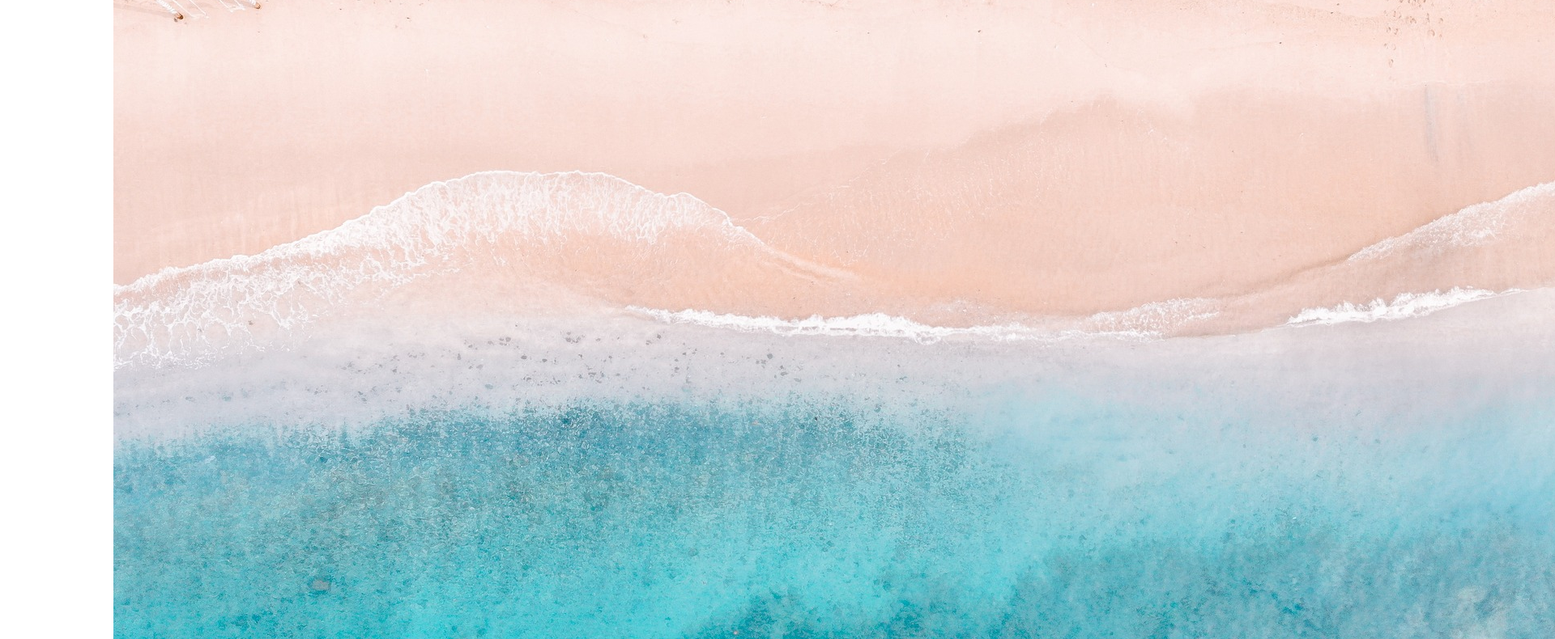
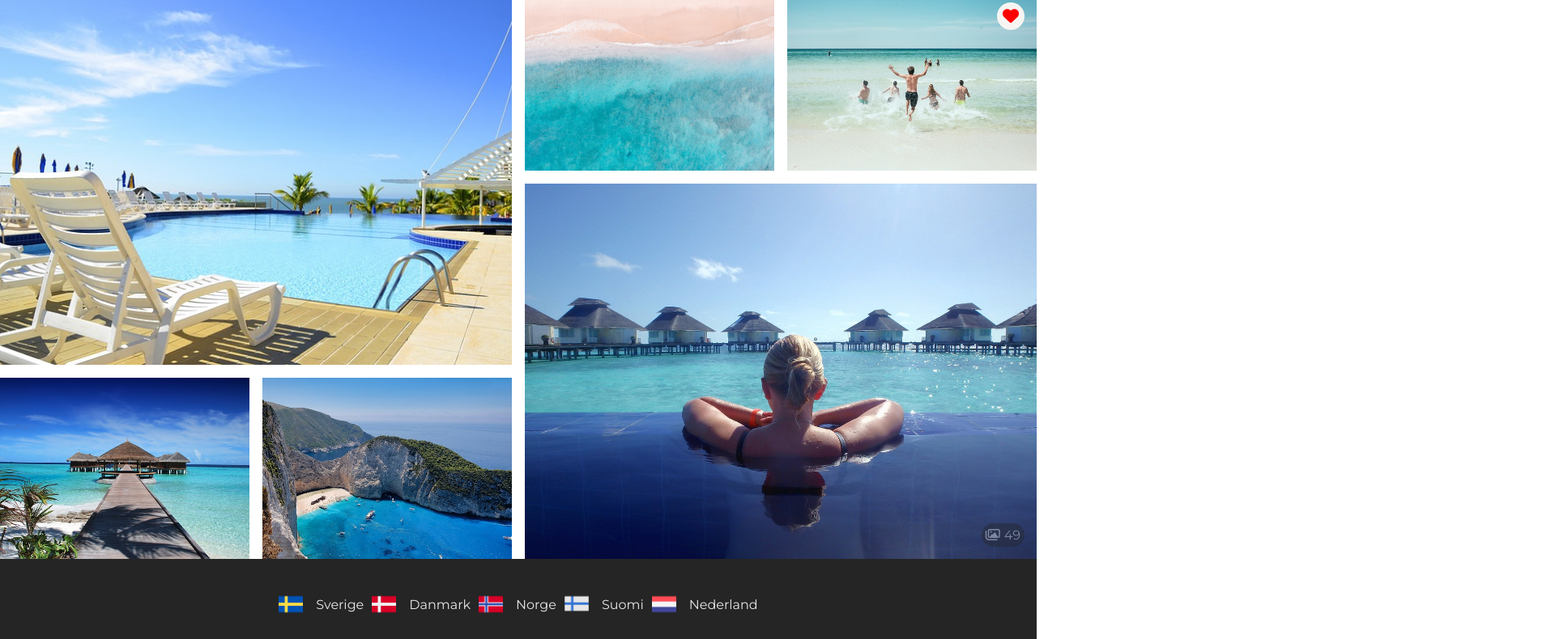
Before and after one commit to HekmatAbduweli/Reisebyra, a plain HTML site: page hotell.html in a window 1280 px wide. Shown: the part 138-928 px from the top of the page at 81% size, 1920 px wide, since content can reach past the window. Drawn offline with Linux system fonts and the light colour scheme.

Commit message:
image gallery er laget ferdig både mobil og desktop versjon

```diff
--- a/hotell.html
+++ b/hotell.html
@@ -32,15 +32,38 @@
             </ul>
         </nav>
     </header>
-    <div class="hotellside"></div>
-    <main class="flex">
-        <section>
-            <img src="./img/sea-4768869_1920.jpg" alt="sea image">
-            <article>
+    <div class="hotellside">
+        <main class="flex">
 
-            </article>
-        </section>
-    </main>
+
+            <section class="image-gallery">
+                <figure class="big-image1">
+                    <img src="./img/landscape-2016308_640.jpg" alt="bildet til pool">
+                </figure>
+                <figure>
+                    <img src="./img/sea-4768869_1920.jpg" alt="bildet til sea">
+                </figure>
+                <figure>
+                    <img src="./img/beach-1836467_640.jpg" alt="bildet til beach">
+                </figure>
+                <figure>
+                    <img src="./img/beach-666122_640.jpg" alt="bitdet til beach 2">
+                </figure>
+                <figure>
+                    <img src="./img/beach-6514331_640.jpg" alt="bitdet til beach 3">
+                </figure>
+                <figure class="big-image2">
+                    <img src="./img/holiday-2733322_1280.jpg" alt="bildet til dame i pool">
+                </figure>
+                <button class="absolute"><i class="fa-solid fa-heart" style="color: #ff0000;"></i></button>
+                <span class="absolute"><i class="fa-regular fa-images"></i>49</span>
+            </section>
+            <section class="beskrivelse"></section>
+            <section class="rom" id="rom"></section>
+
+
+        </main>
+    </div>
     <footer class="grid">
         <section class="flagg-seksjon flex item1">
             <ul class="flex">
--- a/sass/style.scss
+++ b/sass/style.scss
@@ -114,7 +114,6 @@ header {
 main {
   max-width: 1000px;
   margin: auto;
-  max-width: 1000px;
   justify-content: center;
   flex-direction: column;
   section {
@@ -131,7 +130,6 @@ main {
     //her har jeg brukt chatgpt. spurte hvordan kan jeg sette på et bestemt området i bakgrunns bildet
     object-fit: cover;
     background-position: 30% 30%;
-    background-repeat: no-repeat;
   }
   main {
     .bestilling-form {
@@ -228,6 +226,7 @@ main {
     .tips-inspirasjon {
       width: 90%;
       margin: 20px auto;
+      //glemte å rapportere før jeg pusherut, men her brukte jeg grid youtube video til å vite hvordan kan jeg sette artikkelen til ny kolonne av seg selv når bretten til websiden blir mindre.(jeg hadde sett helevideo før jeg har startet denne oppgaven så jeg viste at det finnes tutorial på denne videoen )
       grid-template-columns: repeat(auto-fit, minmax(250px, 1fr));
       grid-template-rows: repeat(2, 1fr);
       gap: 1rem 1rem;
@@ -262,6 +261,59 @@ main {
         }
         a {
           border-bottom: 4px solid var(--oceanblue);
+        }
+      }
+    }
+  }
+}
+
+.hotellside {
+  main {
+    //jeg insipierte fra oblig 3 nettside jeg lagde du kan se via å scrolle på side sko bildene
+    .image-gallery {
+      display: flex;
+      overflow-x: auto;
+      position: relative;
+      margin: 0;
+      padding: 0;
+      figure {
+        //jeg har letet etter hvordan kan jeg justere høyden automatisk sammen med bredden og fant en youtube video handler om css høyde lenken ligger i rapport
+        height: auto;
+        margin: 0;
+        //når jeg brukte display flex alle figure taggen ble squiza inne i image-gallery istedenfor å over flyte fra bretten til skjermen selv om jeg hadde oerflov-x auto.
+        //jeg har gitt hele css og html koden til chatgpt og spurte hvordan kan jeg sette bildet uten å bli squiza og la den overflyte
+        //chat gpt ambefalte meg å bruke flex 0 0 100% inne i figure og den funka.
+        flex: 0 0 100%;
+        img {
+          height: 100%;
+          width: 100%;
+          object-fit: cover;
+        }
+      }
+      .absolute{
+        position: absolute;
+        margin: 5px;
+      }
+      // jeg klarte ikke sette disse to på riktig posisjon med top og left og googla jeg absolute position right og fant at man kan bruke metode "right" via w3school. kilde ligger i rapport
+      button{
+        right: 10px;
+        top: 10px;
+        border: none;
+        background-color: var(--white);
+        border-radius: 25px;
+        font-size: 20px;
+        padding: 5px 7px;
+      }
+      span{
+        right: 10px;
+        bottom: 10px;
+        background-color: var(--black);
+        color: var(--white);
+        opacity: 0.4;
+        padding: 5px;
+        border-radius: 25px;
+        i{
+          padding-right: 5px;
         }
       }
     }
@@ -378,12 +430,15 @@ footer {
     }
   }
 
+  main{
+    max-width: 1400px;
+  }
+
   .forside {
     #sea-image {
       height: 150px;
     }
     main {
-      max-width: 1400px;
       .bestilling-form {
         margin: -80px auto 20px;
         form {
@@ -427,6 +482,32 @@ footer {
     }
   }
 
+  .hotellside{
+    main{
+      .image-gallery{
+        //her insipirerte fra gird video fra youtube
+        display: grid;
+        grid-template-columns: repeat(4, 1fr);
+        grid-template-rows: repeat(3, 1fr);
+        gap: 1rem;
+
+        .big-image1{
+          grid-column: 1/3;
+          grid-row: 1/3;
+        }
+
+        .big-image2{
+          grid-column: 3/5;
+          grid-row: 2/4;
+        }
+
+        figure{
+          height: auto;
+        }
+      }
+    }
+  }
+
   footer {
     //her lagde jeg også grid funksjon ved å se på youtube video handler om grid video lenken ligger i kilde seksjon i rapport
     grid-template-rows: repeat(2, auto);
```
Also changed, not shown: css/style.css, 2 other files.
